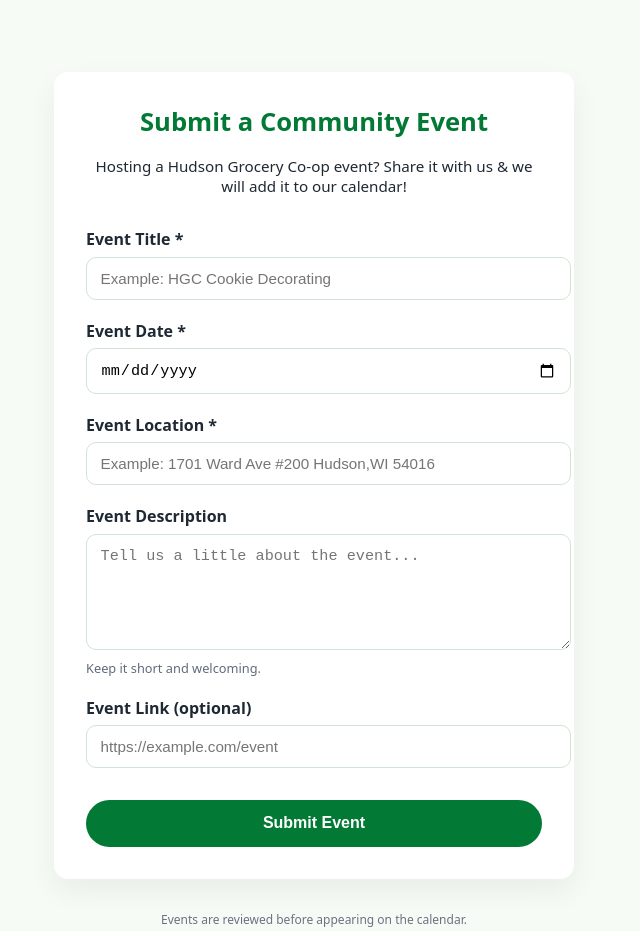
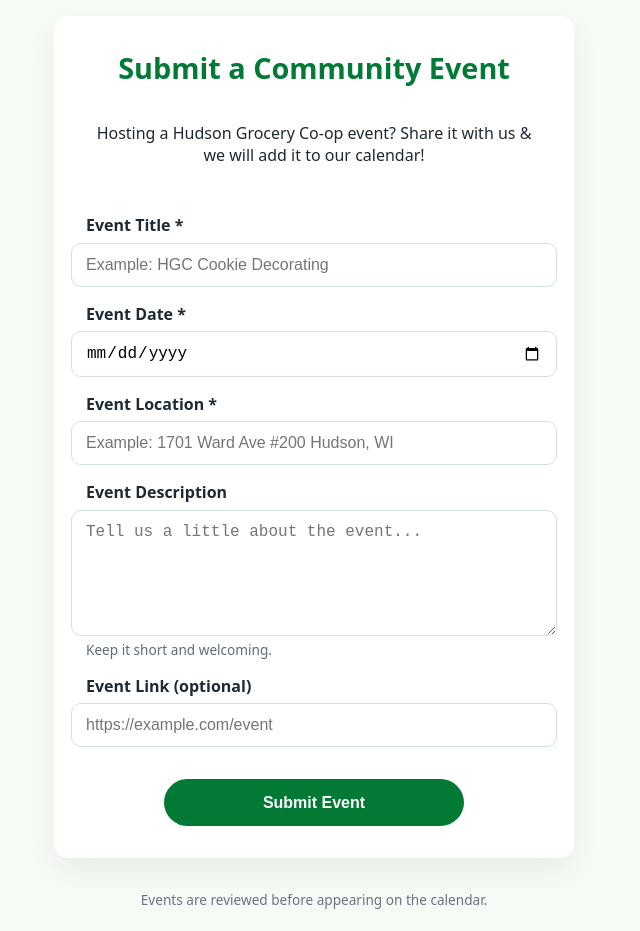
Before and after one commit to kaia2020/Event_Submission, a plain HTML site: page index.html in a window 1280 px wide. Shown: the whole page, without its empty margins (326-966 px from the left). Drawn offline with Linux system fonts and the light colour scheme.

Commit message:
Update index.html

```diff
--- a/index.html
+++ b/index.html
@@ -4,6 +4,7 @@
   <meta charset="UTF-8" />
   <title>Submit an Event | Hudson Grocery Co-op</title>
   <meta name="viewport" content="width=device-width, initial-scale=1" />
+
   <style>
     :root {
       --green-dark: #027934;
@@ -12,52 +13,96 @@
       --text-dark: #1f2933;
       --radius: 14px;
     }
+
     body {
       margin: 0;
-      font-family: system-ui, sans-serif;
+      font-family: system-ui, -apple-system, BlinkMacSystemFont, sans-serif;
       background: var(--bg-soft);
       color: var(--text-dark);
+      display: flex;
+      justify-content: center;
+      align-items: center;
+      min-height: 100vh; /* ensures vertical centering */
+      padding: 1rem;
     }
+
     .container {
       max-width: 520px;
-      margin: 3rem auto;
-      padding: 1.5rem;
+      width: 100%;
     }
+
     .card {
       background: #fff;
       border-radius: var(--radius);
       padding: 2rem;
       box-shadow: 0 12px 30px rgba(0,0,0,0.06);
+      display: flex;
+      flex-direction: column;
+      align-items: center; /* center all children horizontally */
     }
+
     h1 {
       margin-top: 0;
       color: var(--green-dark);
-      font-size: 1.6rem;
+      font-size: 1.8rem; /* slightly larger for HGC aesthetic */
       text-align: center;
     }
+
     p.subtitle {
       text-align: center;
-      font-size: 0.95rem;
+      font-size: 1rem; /* larger for readability */
       margin-bottom: 2rem;
     }
-    label { display: block; font-weight: 600; margin-top: 1.25rem; margin-bottom: 0.4rem; }
-    input, textarea {
+
+    form {
       width: 100%;
+      display: flex;
+      flex-direction: column;
+      align-items: center; /* centers input/textarea */
+    }
+
+    label {
+      display: block;
+      font-weight: 600;
+      margin-top: 1rem;
+      margin-bottom: 0.4rem;
+      width: 100%;
+    }
+
+    input,
+    textarea {
+      width: 100%;
+      max-width: 100%;
       padding: 0.75rem 0.85rem;
       border-radius: 10px;
       border: 1px solid #d1e3d8;
-      font-size: 0.95rem;
+      font-size: 1rem; /* slightly larger text */
     }
-    input:focus, textarea:focus {
+
+    input:focus,
+    textarea:focus {
       outline: none;
       border-color: var(--green-dark);
       box-shadow: 0 0 0 2px rgba(2,121,52,0.15);
     }
-    textarea { resize: vertical; min-height: 90px; }
-    .hint { font-size: 0.8rem; color: #5f6c7b; margin-top: 0.25rem; }
+
+    textarea {
+      resize: vertical;
+      min-height: 100px;
+    }
+
+    .hint {
+      font-size: 0.85rem;
+      color: #5f6c7b;
+      margin-top: 0.25rem;
+      text-align: left;
+      width: 100%;
+    }
+
     button {
       margin-top: 2rem;
       width: 100%;
+      max-width: 300px; /* button width controlled */
       padding: 0.9rem;
       font-size: 1rem;
       font-weight: 700;
@@ -68,14 +113,41 @@
       cursor: pointer;
       transition: transform 0.15s ease, box-shadow 0.15s ease;
     }
-    button:hover { transform: translateY(-1px); box-shadow: 0 6px 18px rgba(2,121,52,0.3); }
-    button:disabled { opacity: 0.6; cursor: not-allowed; }
-    .status { margin-top: 1.25rem; font-size: 0.9rem; text-align: center; display: none; }
-    .status.success { color: var(--green-dark); }
-    .status.error { color: #b91c1c; }
-    footer { text-align: center; font-size: 0.75rem; margin-top: 2rem; color: #6b7280; }
+
+    button:hover {
+      transform: translateY(-1px);
+      box-shadow: 0 6px 18px rgba(2,121,52,0.3);
+    }
+
+    button:disabled {
+      opacity: 0.6;
+      cursor: not-allowed;
+    }
+
+    .status {
+      margin-top: 1rem;
+      font-size: 0.95rem;
+      text-align: center;
+      display: none;
+    }
+
+    .status.success {
+      color: var(--green-dark);
+    }
+
+    .status.error {
+      color: #b91c1c;
+    }
+
+    footer {
+      text-align: center;
+      font-size: 0.85rem;
+      margin-top: 2rem;
+      color: #6b7280;
+    }
   </style>
 </head>
+
 <body>
   <div class="container">
     <div class="card">
@@ -83,28 +155,39 @@
       <p class="subtitle">
         Hosting a Hudson Grocery Co-op event? Share it with us & we will add it to our calendar!
       </p>
+
       <form id="eventForm">
         <label>Event Title *</label>
         <input name="title" required placeholder="Example: HGC Cookie Decorating" />
+
         <label>Event Date *</label>
         <input type="date" name="date" required />
+
         <label>Event Location *</label>
-        <input name="location" required placeholder="Example: 1701 Ward Ave #200 Hudson,WI 54016" />
+        <input name="location" required placeholder="Example: 1701 Ward Ave #200 Hudson, WI" />
+
         <label>Event Description</label>
         <textarea name="description" placeholder="Tell us a little about the event..."></textarea>
         <div class="hint">Keep it short and welcoming.</div>
+
         <label>Event Link (optional)</label>
         <input name="url" placeholder="https://example.com/event" />
+
         <button type="submit">Submit Event</button>
+
         <div class="status success" id="successMsg">
-          Thank you! Your event has been submitted 🌿
+          Thank you! Your event has been submitted for review 🌿
         </div>
+
         <div class="status error" id="errorMsg">
           Something went wrong. Please try again later.
         </div>
       </form>
     </div>
-    <footer>Events are reviewed before appearing on the calendar.</footer>
+
+    <footer>
+      Events are reviewed before appearing on the calendar.
+    </footer>
   </div>
 
   <script>
@@ -112,8 +195,9 @@ const form = document.getElementById("eventForm");
     const successMsg = document.getElementById("successMsg");
     const errorMsg = document.getElementById("errorMsg");
 
-form.addEventListener("submit", async function(e) {
+    form.addEventListener("submit", function (e) {
       e.preventDefault();
+
       successMsg.style.display = "none";
       errorMsg.style.display = "none";
 
@@ -123,25 +207,25 @@ form.addEventListener("submit", async function(e) {
         location: form.location.value.trim(),
         description: form.description.value.trim(),
         url: form.url.value.trim(),
-    approved: true // automatically approved for now
+        approved: false
       };
 
-  try {
-    // 🔗 Replace with your JSON API endpoint (Supabase, Firebase, Netlify, etc.)
-    const res = await fetch("https://your-backend.com/events", {
+      // Replace with your backend endpoint (Render, Supabase, etc.)
+      fetch("https://hgc-events-backend.onrender.com/events", {
         method: "POST",
-      headers: { "Content-Type": "application/json" },
+        headers: {
+          "Content-Type": "application/json"
+        },
         body: JSON.stringify(data)
-    });
+      })
+      .then(res => {
         if (!res.ok) throw new Error("Network error");
-
         successMsg.style.display = "block";
         form.reset();
-
-  } catch (err) {
-    console.error(err);
+      })
+      .catch(() => {
         errorMsg.style.display = "block";
-  }
+      });
     });
   </script>
 </body>
```
Lines whose indentation alone changed are shown as unchanged.
